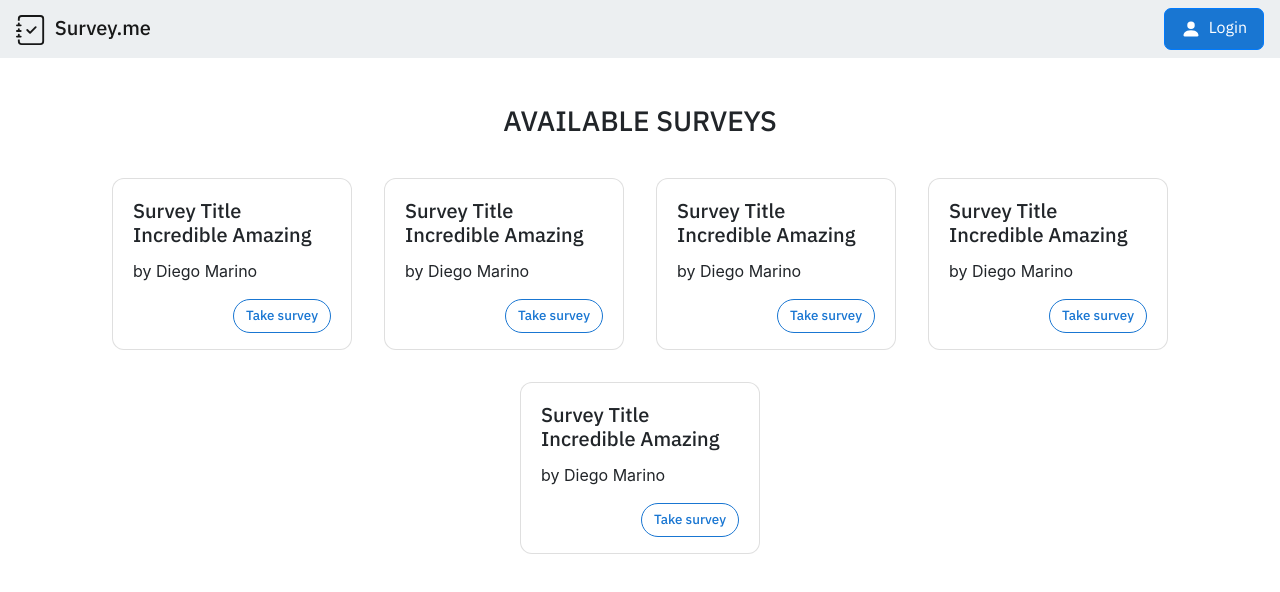
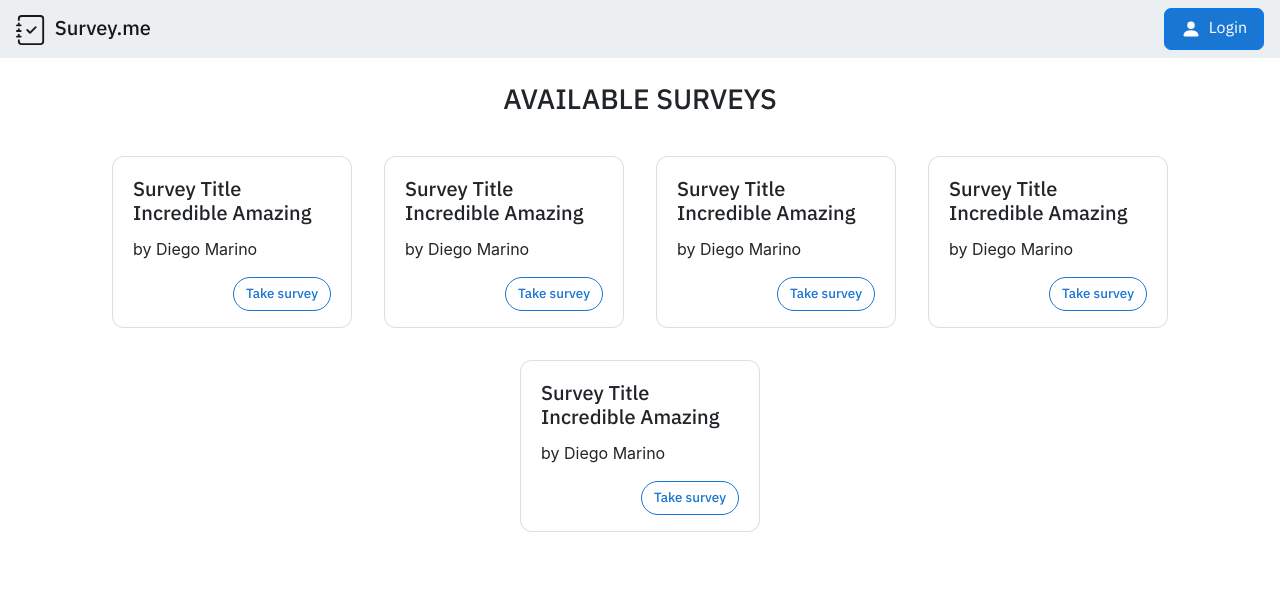
Before and after one commit to djemar/webapp_exam_survey, a React (Create React App) app in the folder client/: page / in a window 1280 px wide. Shown: the top 592 px of the page. Built offline with nearby package versions, Linux system fonts and the light colour scheme.

Commit message:
fixpage  height values

```diff
--- a/client/src/App.css
+++ b/client/src/App.css
@@ -1,10 +1,10 @@
 /* Global */
 .vheight-100 {
-  min-height: 100vh;
+  min-height: calc(100% - 58.3px);
 }
 
 .below-nav {
-  padding-top: 5rem;
+  padding-top: 58.3px;
 }
 
 #title-main {
--- a/client/src/App.js
+++ b/client/src/App.js
@@ -15,7 +15,7 @@ function App() {
       <Container fluid>
         <MyNavbar />
         <Row className='vh-100 below-nav'>
-          <Col className='text-center p-0'>
+          <Col className='text-center p-0 m-0'>
             <Switch>
               <Route exact path='/login'>
                 <LoginForm />
--- a/client/src/css/Survey.css
+++ b/client/src/css/Survey.css
@@ -1,4 +1,5 @@
 .survey-page {
+  height: calc(100% - 81.3px);
   background-color: #f7f4f4;
   padding: 16px;
   display: flex;
```
